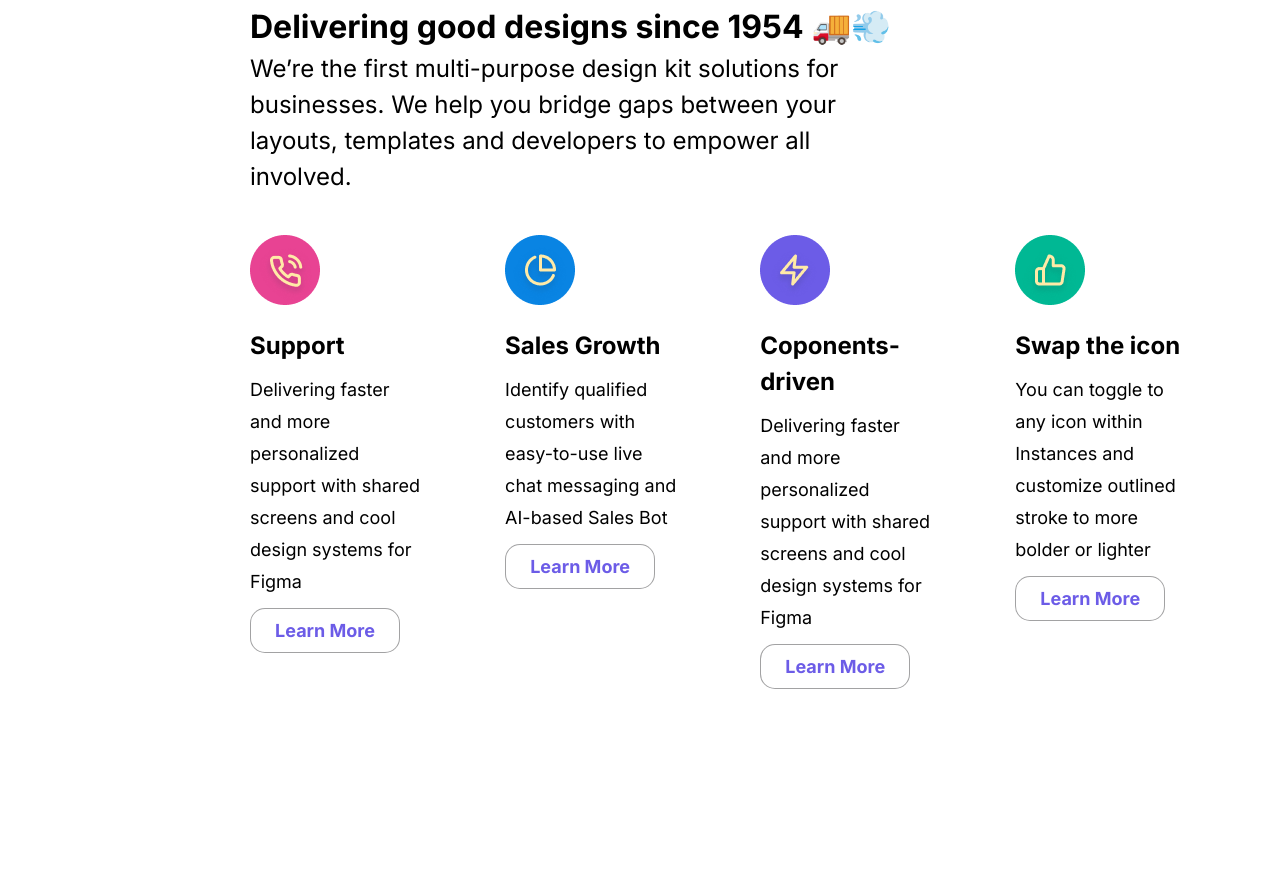
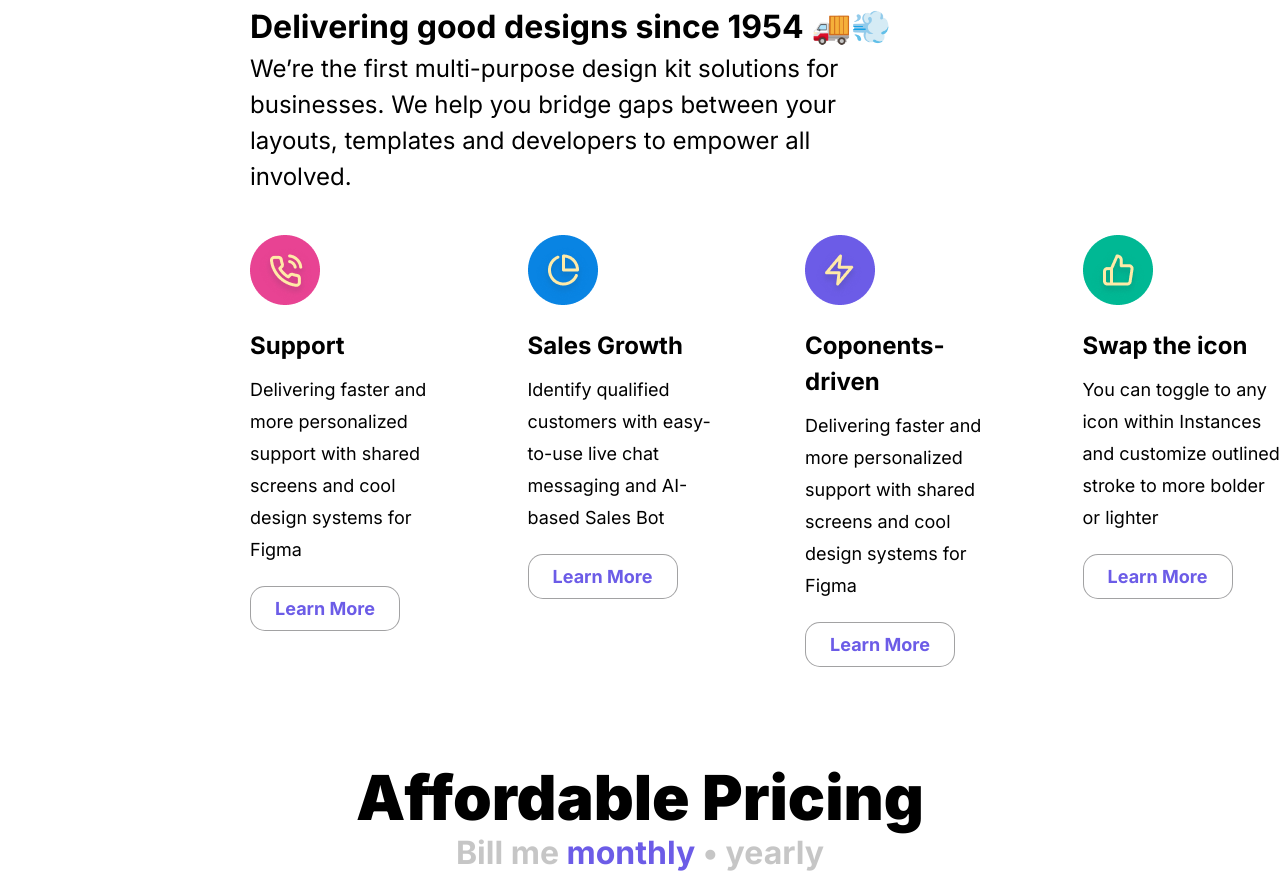
Before and after one commit to ramishawasim/A1, a website: page public/index.html in a window 1280 px wide. Shown: the part 1770-2647 px from the top of the page. Before the commit the page ends 2459 px from the top, so only its background shows below. Drawn offline with nearby package versions, Linux system fonts and the light colour scheme.

Commit message:
start of part 3

```diff
--- a/public/assets/css/style.css
+++ b/public/assets/css/style.css
@@ -71,16 +71,16 @@ hr{
 #bg::after{
     content: '';
     position: absolute;
-    width: 1376px;
-    height: 768px;
+    width: 976px;
+    height: 1068px;
     background: #FFEAA7;
+    opacity: 50%;
     border-radius: 99px;
     top: -623px;
-    right: 570px;
     z-index: -1;
     transform: rotate(45deg);
-    top: -50%; /* change value as required */
-    right: -20%; /* change value as required */
+    top: -20%; /* change value as required */
+    right: 0%; /* change value as required */
 }
 #dots{
     position: absolute;
@@ -277,7 +277,7 @@ hr{
     z-index: -1;
 }
 #support{
-    width: 17%;
+    width: 270px;
     margin-top: 40px;
 
 }
@@ -296,7 +296,7 @@ hr{
     line-height: 32px;
 }
 #but2{
-    margin-top: 10px;
+    margin-top: 20px;
     font-family: "Inter", sans-serif;
     font-weight: 700;
     font-size: 18px;
@@ -307,5 +307,26 @@ hr{
     width: 150px;
     height:45px;
     background-color: white;
+}
 
+#three{
+    /* padding-left: 250px; */
+    margin-top: 100px;
 }
+
+#three>h1{
+    text-align: center;
+    font-family: "Inter", sans-serif;
+    font-weight: 900;
+    font-size: 62px;
+    line-height: 100%;
+}
+
+#three>h2{
+    text-align: center;
+    font-family: "Inter", sans-serif;
+    font-weight: 700;
+    font-size: 32px;
+    line-height: 48px;
+    color: rgba(85, 85, 85, 0.336);
+}
--- a/public/index.html
+++ b/public/index.html
@@ -122,6 +122,10 @@
                 </div>
             </div>
         </section>
+        <section id="three">
+            <h1>Affordable Pricing</h1>
+            <h2>Bill me <span style="color: #6C5CE7;">monthly</span> • yearly</h2>
+        </section>
 
 
 
```
